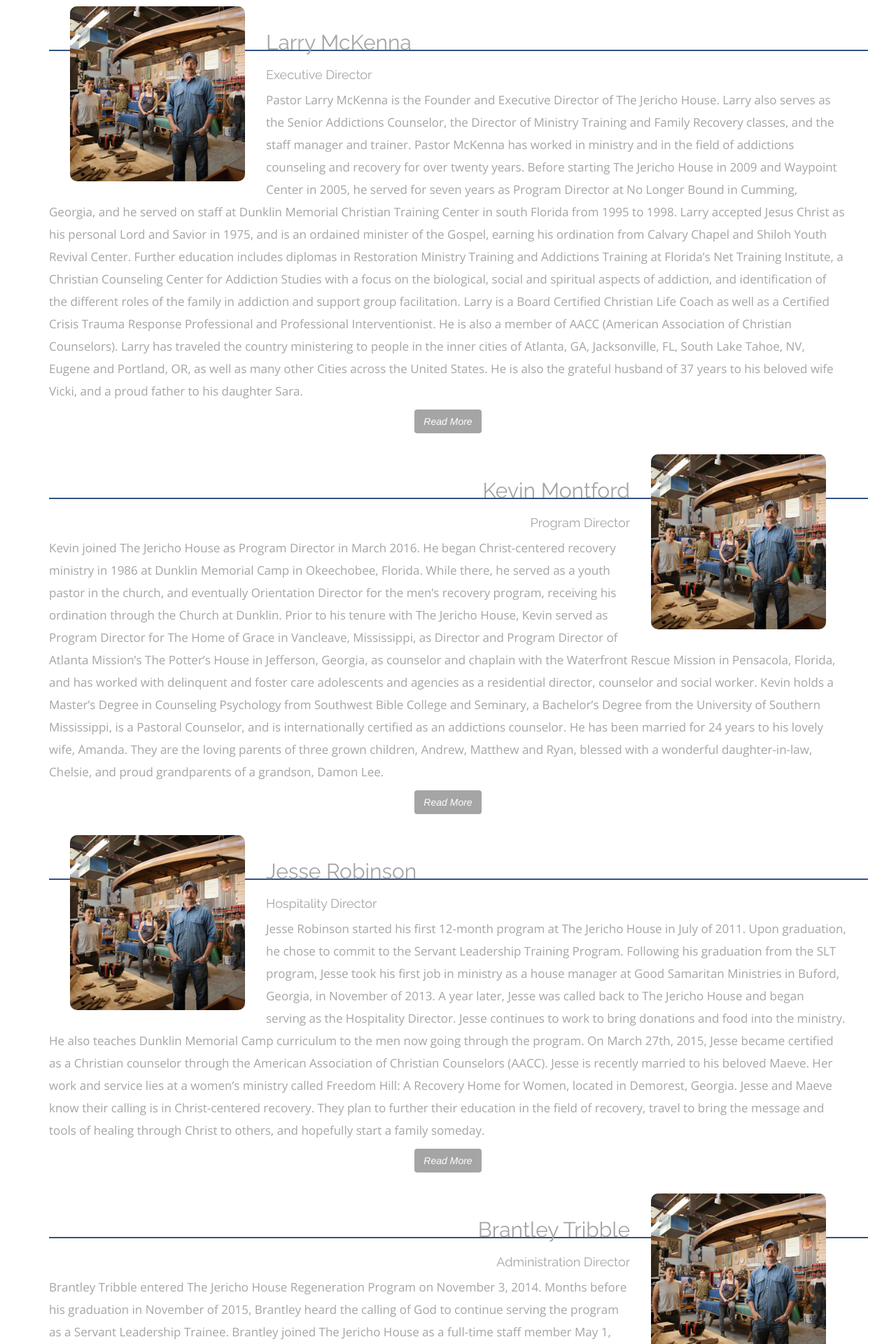
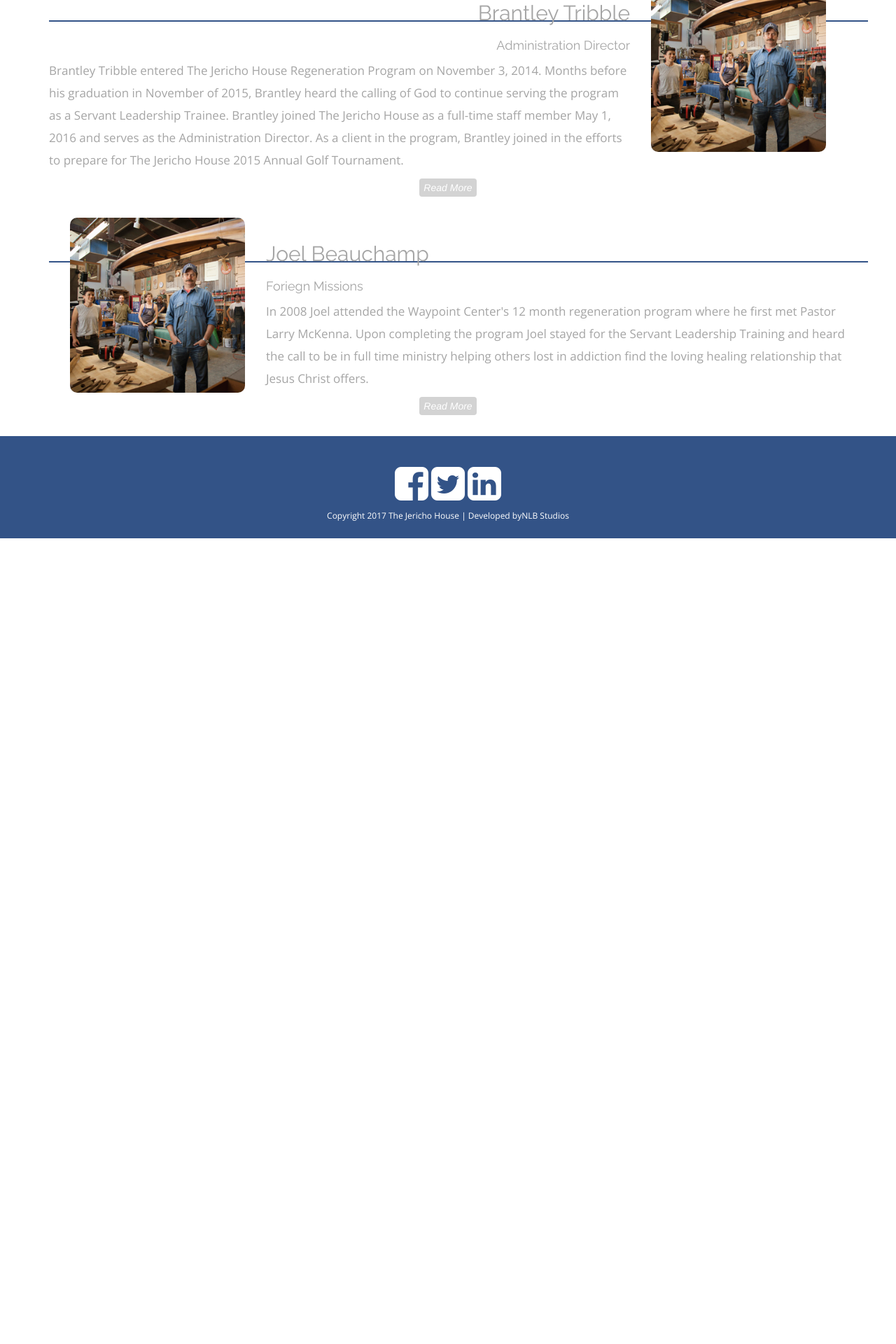
Before and after one commit to nlbstudios/Jericho, a PHP site: page /aboutus.html in a window 1280 px wide. Shown: the part 2527-4447 px from the top of the page at 70% size. After the commit the page ends 3296 px from the top, so only its background shows below. Run offline with PHP 8.4, Linux system fonts and the light colour scheme; some libraries are stand-ins or nearby versions.

Commit message:
updates from hours on march 18

```diff
--- a/Dev_Environment/aboutus.html
+++ b/Dev_Environment/aboutus.html
@@ -39,7 +39,7 @@
 
         </div>
     </nav>
-    <div class="parallax-window parallaxrow" data-parallax="scroll" data-image-src="images/aboutusbg2.png">
+    <div class="parallax-window parallaxrow" data-parallax="scroll" data-image-src="images/staffpics/grouppic.png">
         <div class="container-fluid header_style">
             <div class="row">
                 <div class="col-lg-12">
@@ -84,70 +84,67 @@
         <div class="titleunderline_centered"></div>
     </div>
     <div class="container">
+        <div class="row">
+            <div class="col-sm-12">
+                <img src="images/industryplaceholder.png" class="staffpicleft larryimage" alt="">
+                <h2 class="staffname">Larry McKenna</h2>
+                <div class="staffunderline"></div>
+                <h3 class="stafftitle">Executive Director</h3>
+                <p id="staffcontent">Pastor Larry McKenna is the Founder and Executive Director of The Jericho House. Larry also serves as the Senior Addictions Counselor, the Director of Ministry Training and Family Recovery classes, and the staff manager and trainer. Pastor
+                    McKenna has worked in ministry and in the field of addictions counseling and recovery for over twenty years.<span id="larryhidden"> Before starting The Jericho House in 2009 and Waypoint Center in 2005, he served for seven years as Program Director at No
+                    Longer Bound in Cumming, Georgia, and he served on staff at Dunklin Memorial Christian Training Center in south Florida from 1995 to 1998. Larry accepted Jesus Christ as his personal Lord and Savior in 1975, and is an ordained minister
+                    of the Gospel, earning his ordination from Calvary Chapel and Shiloh Youth Revival Center. Further education includes diplomas in Restoration Ministry Training and Addictions Training at Florida’s Net Training Institute, a Christian
+                    Counseling Center for Addiction Studies with a focus on the biological, social and spiritual aspects of addiction, and identification of the different roles of the family in addiction and support group facilitation. Larry is a Board
+                    Certified Christian Life Coach as well as a Certified Crisis Trauma Response Professional and Professional Interventionist. He is also a member of AACC (American Association of Christian Counselors). Larry has traveled the country
+                    ministering to people in the inner cities of Atlanta, GA, Jacksonville, FL, South Lake Tahoe, NV, Eugene and Portland, OR, as well as many other Cities across the United States. He is also the grateful husband of 37 years to his beloved
+                    wife Vicki, and a proud father to his daughter Sara.</span></p>
+
+            </div>
+        </div>
         <div class="row text-center">
-            <img src="images/staffpics/grouppic.png" alt="" class="img-responsive staffgroup">
+            <button type="button" class="btn btn-more" id="larrybutton">Read More</button>
+            <button type="button" class="btn btn-more" id="larryless">Hide</button>
         </div>
     </div>
 
     <div class="container">
         <div class="row">
             <div class="col-sm-12">
-                <img src="images/industryplaceholder.png" class="staffpicleft" alt="">
-                <h2 class="staffname">Larry McKenna</h2>
+                <img src="images/industryplaceholder.png" class="staffpicright kevinimage" alt="">
+                <h2 class="staffname text-right">Kevin Montford</h2>
                 <div class="staffunderline"></div>
-                <h3 class="stafftitle">Executive Director</h3>
-                <p id="staffcontent">Pastor Larry McKenna is the Founder and Executive Director of The Jericho House. Larry also serves as the Senior Addictions Counselor, the Director of Ministry Training and Family Recovery classes, and the staff manager and trainer. Pastor
-                    McKenna has worked in ministry and in the field of addictions counseling and recovery for over twenty years. Before starting The Jericho House in 2009 and Waypoint Center in 2005, he served for seven years as Program Director at No
-                    Longer Bound in Cumming, Georgia, and he served on staff at Dunklin Memorial Christian Training Center in south Florida from 1995 to 1998. Larry accepted Jesus Christ as his personal Lord and Savior in 1975, and is an ordained minister
-                    of the Gospel, earning his ordination from Calvary Chapel and Shiloh Youth Revival Center. Further education includes diplomas in Restoration Ministry Training and Addictions Training at Florida’s Net Training Institute, a Christian
-                    Counseling Center for Addiction Studies with a focus on the biological, social and spiritual aspects of addiction, and identification of the different roles of the family in addiction and support group facilitation. Larry is a Board
-                    Certified Christian Life Coach as well as a Certified Crisis Trauma Response Professional and Professional Interventionist. He is also a member of AACC (American Association of Christian Counselors). Larry has traveled the country
-                    ministering to people in the inner cities of Atlanta, GA, Jacksonville, FL, South Lake Tahoe, NV, Eugene and Portland, OR, as well as many other Cities across the United States. He is also the grateful husband of 37 years to his beloved
-                    wife Vicki, and a proud father to his daughter Sara.</p>
-
+                <h3 class="stafftitle text-right">Program Director</h3>
+                <p id="staffcontent">Kevin joined The Jericho House as Program Director in March 2016. He began Christ-centered recovery ministry in 1986 at Dunklin Memorial Camp in Okeechobee, Florida. While there, he served as a youth pastor in the church, and eventually
+                    Orientation Director for the men’s recovery program, receiving his ordination through the Church at Dunklin.<span id="kevinhidden"> Prior to his tenure with The Jericho House, Kevin served as Program Director for The Home of Grace in Vancleave, Mississippi,
+                    as Director and Program Director of Atlanta Mission’s The Potter’s House in Jefferson, Georgia, as counselor and chaplain with the Waterfront Rescue Mission in Pensacola, Florida, and has worked with delinquent and foster care adolescents
+                    and agencies as a residential director, counselor and social worker. Kevin holds a Master’s Degree in Counseling Psychology from Southwest Bible College and Seminary, a Bachelor’s Degree from the University of Southern Mississippi,
+                    is a Pastoral Counselor, and is internationally certified as an addictions counselor. He has been married for 24 years to his lovely wife, Amanda. They are the loving parents of three grown children, Andrew, Matthew and Ryan, blessed
+                    with a wonderful daughter-in-law, Chelsie, and proud grandparents of a grandson, Damon Lee.</span></p>
             </div>
         </div>
         <div class="row text-center">
-            <button type="button" class="btn btn-more larrybutton">Read More</button>
+            <button type="button" class="btn btn-more" id="kevinbutton">Read More</button>
+            <button type="button" class="btn btn-more" id="kevinless">Hide</button>
         </div>
     </div>
 
     <div class="container">
         <div class="row">
             <div class="col-sm-12">
-                <img src="images/industryplaceholder.png" class="staffpicright" alt="">
-                <h2 class="staffname text-right">Kevin Montford</h2>
-                <div class="staffunderline"></div>
-                <h3 class="stafftitle text-right">Program Director</h3>
-                <p id="staffcontent">Kevin joined The Jericho House as Program Director in March 2016. He began Christ-centered recovery ministry in 1986 at Dunklin Memorial Camp in Okeechobee, Florida. While there, he served as a youth pastor in the church, and eventually
-                    Orientation Director for the men’s recovery program, receiving his ordination through the Church at Dunklin. Prior to his tenure with The Jericho House, Kevin served as Program Director for The Home of Grace in Vancleave, Mississippi,
-                    as Director and Program Director of Atlanta Mission’s The Potter’s House in Jefferson, Georgia, as counselor and chaplain with the Waterfront Rescue Mission in Pensacola, Florida, and has worked with delinquent and foster care adolescents
-                    and agencies as a residential director, counselor and social worker. Kevin holds a Master’s Degree in Counseling Psychology from Southwest Bible College and Seminary, a Bachelor’s Degree from the University of Southern Mississippi,
-                    is a Pastoral Counselor, and is internationally certified as an addictions counselor. He has been married for 24 years to his lovely wife, Amanda. They are the loving parents of three grown children, Andrew, Matthew and Ryan, blessed
-                    with a wonderful daughter-in-law, Chelsie, and proud grandparents of a grandson, Damon Lee.</p>
-            </div>
-        </div>
-        <div class="row text-center">
-            <button type="button" class="btn btn-more kevinbutton">Read More</button>
-        </div>
-    </div>
-
-    <div class="container">
-        <div class="row">
-            <div class="col-sm-12">
-                <img src="images/industryplaceholder.png" class="staffpicleft" alt="">
+                <img src="images/industryplaceholder.png" class="staffpicleft jesseimage" alt="">
                 <h2 class="staffname">Jesse Robinson</h2>
                 <div class="staffunderline"></div>
                 <h3 class="stafftitle">Hospitality Director</h3>
                 <p id="staffcontent">Jesse Robinson started his first 12-month program at The Jericho House in July of 2011. Upon graduation, he chose to commit to the Servant Leadership Training Program. Following his graduation from the SLT program, Jesse took his first
-                    job in ministry as a house manager at Good Samaritan Ministries in Buford, Georgia, in November of 2013. A year later, Jesse was called back to The Jericho House and began serving as the Hospitality Director. Jesse continues to work
+                    job in ministry as a house manager at Good Samaritan Ministries in Buford, Georgia, in November of 2013.<span id="jessehidden"> A year later, Jesse was called back to The Jericho House and began serving as the Hospitality Director. Jesse continues to work
                     to bring donations and food into the ministry. He also teaches Dunklin Memorial Camp curriculum to the men now going through the program. On March 27th, 2015, Jesse became certified as a Christian counselor through the American Association
                     of Christian Counselors (AACC). Jesse is recently married to his beloved Maeve. Her work and service lies at a women’s ministry called Freedom Hill: A Recovery Home for Women, located in Demorest, Georgia. Jesse and Maeve know their
-                    calling is in Christ-centered recovery. They plan to further their education in the field of recovery, travel to bring the message and tools of healing through Christ to others, and hopefully start a family someday.</p>
+                    calling is in Christ-centered recovery. They plan to further their education in the field of recovery, travel to bring the message and tools of healing through Christ to others, and hopefully start a family someday.</span></p>
             </div>
         </div>
         <div class="row text-center">
-            <button type="button" class="btn btn-more jessebutton">Read More</button>
+            <button type="button" class="btn btn-more" id="jessebutton">Read More</button>
+            <button type="button" class="btn btn-more" id="jesseless">Hide</button>
         </div>
     </div>
 
@@ -155,21 +152,22 @@
     <div class="container">
         <div class="row">
             <div class="col-sm-12">
-                <img src="images/industryplaceholder.png" class="staffpicright" alt="">
+                <img src="images/industryplaceholder.png" class="staffpicright brantleyimage" alt="">
                 <h2 class="staffname text-right">Brantley Tribble</h2>
                 <div class="staffunderline"></div>
                 <h3 class="stafftitle text-right">Administration Director</h3>
                 <p id="staffcontent">Brantley Tribble entered The Jericho House Regeneration Program on November 3, 2014. Months before his graduation in November of 2015, Brantley heard the calling of God to continue serving the program as a Servant Leadership Trainee. Brantley
-                    joined The Jericho House as a full-time staff member May 1, 2016 and serves as the Administration Director. As a client in the program, Brantley joined in the efforts to prepare for The Jericho House 2015 Annual Golf Tournament. It
+                    joined The Jericho House as a full-time staff member May 1, 2016 and serves as the Administration Director. As a client in the program, Brantley joined in the efforts to prepare for The Jericho House 2015 Annual Golf Tournament.<span id="brantleyhidden"> It
                     was at this time that Brantley demonstrated his administrative gifting. He continued to work in the office for the remainder of his 12-month program, where he learned program policies and procedures and administrative functions including
                     financial, legal, and medical processes. After becoming a Servant Leader, Brantley assisted in record keeping and financial management for The Jericho House. Brantley currently participates in many other aspects of The Jericho House’s
                     operations, including teaching class, helping with IT solutions, billing, and continues to serve in any added capacity required to support the ministry. He earned a Bachelor of Science in Business Management & Finance from The Georgia
                     Institute of Technology and hopes to complete a Master’s Degree in the near future. He also aspires to earn various counseling certifications during his tenure as staff. Brantley is the loving father of a 3-year-old daughter, Adelaide,
-                    and strives to be a healthy, active father in her life.</p>
+                    and strives to be a healthy, active father in her life.</span></p>
             </div>
         </div>
         <div class="row text-center">
-            <button type="button" class="btn btn-more brantleybutton" >Read More</button>
+            <button type="button" class="btn btn-more" id="brantleybutton">Read More</button>
+            <button type="button" class="btn btn-more" id="brantleyless">Hide</button>
         </div>
     </div>
 
@@ -177,20 +175,21 @@
     <div class="container">
         <div class="row">
             <div class="col-sm-12">
-                <img src="images/industryplaceholder.png" class="staffpicleft" alt="">
+                <img src="images/industryplaceholder.png" class="staffpicleft joelimage" alt="">
                 <h2 class="staffname">Joel Beauchamp</h2>
                 <div class="staffunderline"></div>
                 <h3 class="stafftitle">Foriegn Missions</h3>
                 <p id="staffcontent">In 2008 Joel attended the Waypoint Center's 12 month regeneration program where he first met Pastor Larry McKenna. Upon completing the program Joel stayed for the Servant Leadership Training and heard the call to be in full time ministry
-                    helping others lost in addiction find the loving healing relationship that Jesus Christ offers. Joel remained at Waypoint Center and served various roles, including as a member of staff and the Board of Directors. Joel has been mentored
+                    helping others lost in addiction find the loving healing relationship that Jesus Christ offers.<span id="joelhidden"> Joel remained at Waypoint Center and served various roles, including as a member of staff and the Board of Directors. Joel has been mentored
                     and discipled in all phases of the Dunklin Model Curriculum used at The Jericho House which includes Orientation, Regeneration, Inner Healing, Discipleship, Servant Leadership Training and Family Recovery. Joel is also certified as
                     a Relapse Prevention Specialist with The Genesis Process. He has a B.A. in Counseling and is working on his certification as an addiction counselor with the Georgia Addiction Counselors Association. Joel's love for Jesus and his love
                     for ministering to addicts has taken him all over the world from Georgia, Alaska, England and Kenya. Joel's favorite saying is “Jesus is a journey!” or in swahili “Jesu ni safari!” Joel lives with his wife Tara and their new addition
-                    Caroline in Commerce, GA.</p>
+                    Caroline in Commerce, GA.</span></p>
             </div>
         </div>
         <div class="row text-center">
-            <button type="button" class="btn btn-more joelbutton" >Read More</button>
+            <button type="button" class="btn btn-more" id="joelbutton">Read More</button>
+              <button type="button" class="btn btn-more" id="joelless">Hide</button>
         </div>
     </div>
 
@@ -213,6 +212,7 @@
 
     <!-- <script src="scripts/jquery/dist/jquery.min.js" type="text/javascript"></script> -->
     <script src="scripts/jquery-smooth-scroll/jquery.smooth-scroll.js" type="text/javascript"></script>
+    <script type="text/javascript" src="scripts/jquery/jerichojquery.js"></script>
     <script type="text/javascript" src="https://maxcdn.bootstrapcdn.com/bootstrap/3.3.7/js/bootstrap.min.js"></script>
 
 </body>
--- a/Dev_Environment/style.css
+++ b/Dev_Environment/style.css
@@ -138,6 +138,13 @@
     margin: 25px auto 35px auto;
 }
 
+@media (max-width:767px){
+  .titleunderline_white{
+    display:none;
+  }
+}
+
+
 .parallaxrow{
   padding:4% 0px 4% 0px;
 }
@@ -262,6 +269,18 @@
     background-color: #335387;
 }
 
+/* Modal Styling */
+
+#testimony-modal{
+  text-align: center;
+  margin:100px 0px 0px 0px;
+  padding: 0px 10px 0px 10px;
+}
+
+
+/* End of Modal Styling */
+
+
 
 /* End of Image Links */
 
@@ -379,7 +398,7 @@
 }
 
 .aboutsection_spacing {
-    margin: 0px auto 80px auto;
+    margin: 0px auto 30px auto;
 }
 
 
@@ -480,10 +499,11 @@
 }
 
 .btn-more{
-  background-color: #a5a5a5;
+  background-color: #d3d3d3;
   font-style: italic;
   color:white;
   margin:auto;
+  padding:2px 5px 2px 5px;
 }
 
 .btn-more:hover{
@@ -491,6 +511,16 @@
   background-color: white;
   border-color:#a5a5a5;
 }
+
+#joelbutton{
+  margin-bottom:30px;
+}
+
+#joelless{
+  margin-bottom:30px;
+}
+
+
 
 /* End Staff Section */
 
```
Also changed, not shown: Dev_Environment/index.html (+21 -10 lines), Dev_Environment/scripts/jquery/jerichojquery.js (+141 -0 lines), test.html (added).
